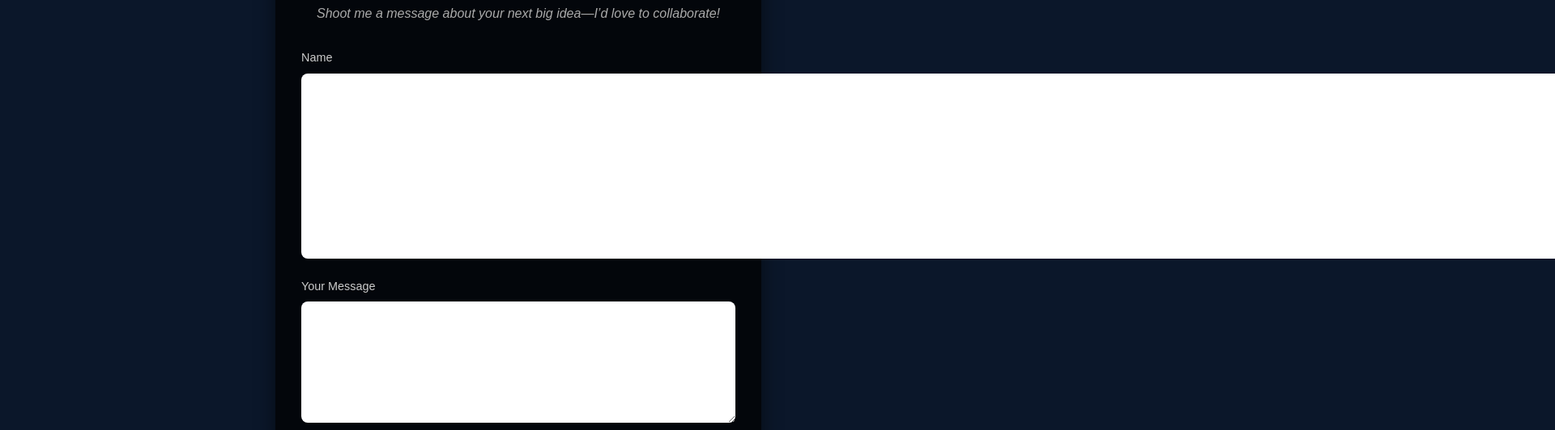
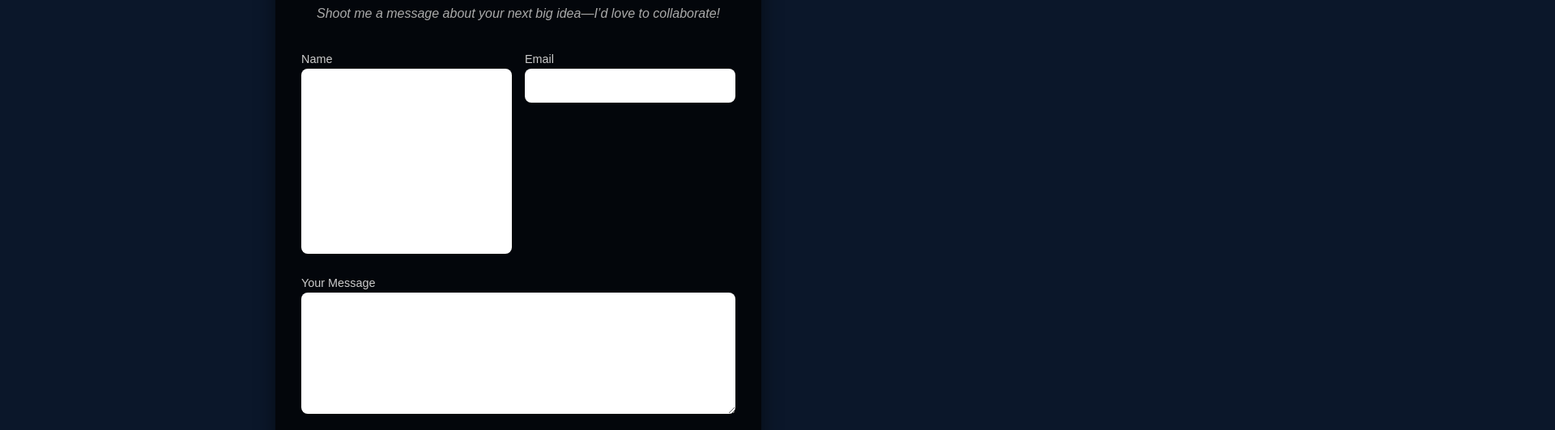
Before and after one commit to jodascerote/myweb-clean, a plain HTML site: page contact.html in a window 1280 px wide. Shown: the part 284-816 px from the top of the page at 81% size, 1920 px wide, since content can reach past the window. Drawn offline with Linux system fonts and the light colour scheme; files whose address does not match are found by name.

Commit message:
Fix form layout: equal columns for name/email

```diff
--- a/contact.html
+++ b/contact.html
@@ -5,13 +5,11 @@
   <meta http-equiv="X-UA-Compatible" content="IE=edge" />
   <meta name="viewport" content="width=device-width, initial-scale=1.0" />
   <title>Gerson Bradford — Contact</title>
-
-  <!-- your existing global CSS -->
   <link rel="stylesheet" href="css/style.css" />
 
-  <!-- override/add for this page -->
+  <!-- Page-specific overrides -->
   <style>
-    /* center content, above the canvas */
+    /* Center above the canvas */
     .contact-section {
       position: relative;
       z-index: 1;
@@ -21,7 +19,7 @@
       min-height: 80vh;
       padding: 2rem;
     }
-    /* card look */
+    /* The card wrapper */
     .contact-card {
       background: rgba(0, 0, 0, 0.75);
       border-radius: 1rem;
@@ -42,33 +40,36 @@
       text-align: center;
       margin-bottom: 2rem;
     }
-    /* form grid */
+
+    /* Two-column layout for name/email */
     .contact-form .form-row {
       display: grid;
-      grid-template-columns: 1fr 1fr;
+      grid-template-columns: 1fr 1fr; /* equal halves */
       gap: 1rem;
       margin-bottom: 1.5rem;
     }
-    .contact-form .form-group {
-      display: flex;
-      flex-direction: column;
-    }
-    .contact-form label {
-      color: #ccc;
-      margin-bottom: 0.5rem;
-      font-size: 0.9rem;
-    }
+
+    /* Ensure inputs fill their cells */
     .contact-form input,
     .contact-form textarea {
+      width: 100%;
+      box-sizing: border-box;
       padding: 0.75rem;
       border: none;
       border-radius: 0.5rem;
       font-size: 1rem;
       resize: vertical;
     }
-    .contact-form textarea {
-      min-height: 150px;
+    .contact-form textarea { min-height: 150px; }
+
+    /* Labels */
+    .contact-form label {
+      color: #ccc;
+      margin-bottom: 0.5rem;
+      font-size: 0.9rem;
     }
+
+    /* Submit button */
     .contact-form .btn.submit-btn {
       display: block;
       width: 100%;
@@ -86,6 +87,8 @@
     .contact-form .btn.submit-btn:hover {
       background: #187bcd;
     }
+
+    /* Feedback messages */
     .form-feedback {
       display: none;
       margin-top: 1rem;
@@ -95,23 +98,26 @@
     .form-feedback.active {
       display: block;
     }
-    /* hide honeypot */
+
+    /* Hide the honeypot field */
     .honeypot { display: none; }
   </style>
 
   <script src="js/main.js" defer></script>
 </head>
 <body>
-  <!-- nav + canvas untouched -->
+  <!-- navigation -->
   <nav class="nav">
     <a href="index.html">Home</a>
     <a href="reel.html">Reel</a>
     <a href="scripts.html">Scripts</a>
     <a href="contact.html" class="active">Contact</a>
   </nav>
+
+  <!-- animated background -->
   <canvas id="bg-canvas"></canvas>
 
-  <!-- updated contact form -->
+  <!-- contact form -->
   <section class="contact-section">
     <div class="contact-card">
       <h2>Get in Touch</h2>
@@ -126,7 +132,7 @@
         netlify-honeypot="bot-field"
         class="contact-form"
       >
-        <!-- Netlify required -->
+        <!-- Netlify required hidden fields -->
         <input type="hidden" name="form-name" value="contact" />
         <p class="honeypot">
           <label>
@@ -135,6 +141,7 @@
           </label>
         </p>
 
+        <!-- Name & Email in two columns -->
         <div class="form-row">
           <div class="form-group">
             <label for="name">Name</label>
@@ -146,16 +153,18 @@
           </div>
         </div>
 
+        <!-- Message textarea -->
         <div class="form-group">
           <label for="message">Your Message</label>
           <textarea id="message" name="message" required></textarea>
         </div>
 
+        <!-- Submit button -->
         <button type="submit" class="btn submit-btn">
           ✉️ Send Message
         </button>
 
-        <!-- feedback (you can hook these up with JS if you like) -->
+        <!-- Feedback (JS can toggle “active”) -->
         <div id="form-success" class="form-feedback">
           ✓ Thanks! I’ll get back to you soon.
         </div>
@@ -166,6 +175,7 @@
     </div>
   </section>
 
+  <!-- footer -->
   <footer class="site-footer">
     Website created by Gerson Bradford
   </footer>
```
